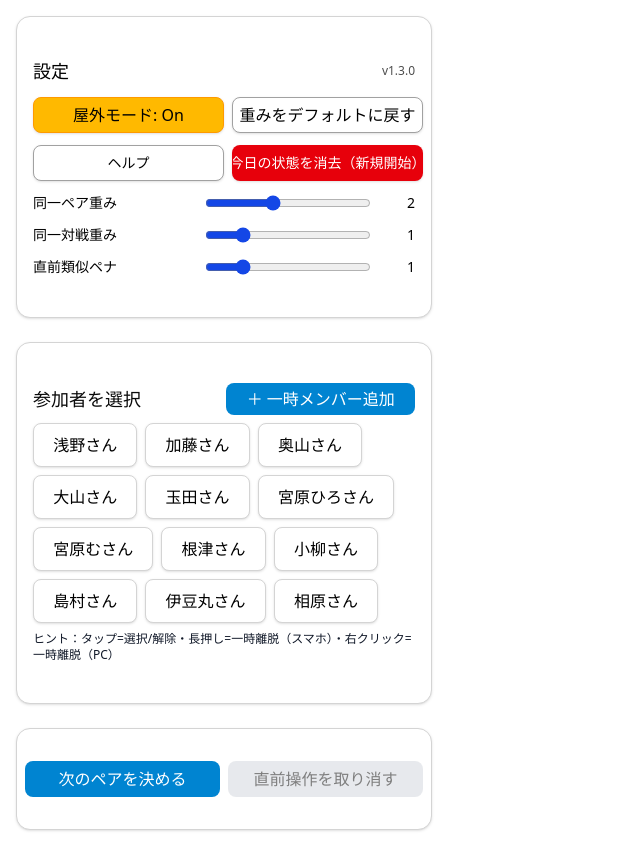
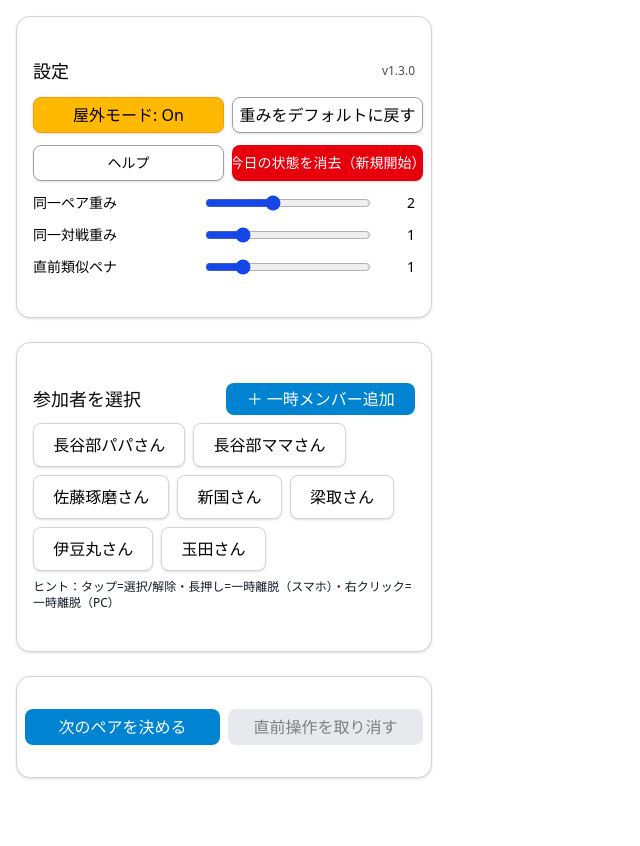
Before and after one commit to JunichiTamada/tennis-pairing, a React (Vite) app: page / in a window 1280 px wide. Shown: the whole page, without its empty margins (0-640 px from the left). After the commit the page ends 800 px from the top, so only its background shows below. Built offline with nearby package versions, Linux system fonts and the light colour scheme.

Commit message:
HSBK: Set Initial Participants

```diff
--- a/src/App.tsx
+++ b/src/App.tsx
@@ -16,18 +16,13 @@ const APP_VERSION = "v1.3.0";
 
 // 初期登録メンバー
 const INITIAL_PARTICIPANTS = [
-  { id: 1, name: "浅野", gender: "男", selected: false, away: false, justReturned: false },
-  { id: 2, name: "加藤", gender: "男", selected: false, away: false, justReturned: false },
-  { id: 3, name: "奥山", gender: "男", selected: false, away: false, justReturned: false },
-  { id: 4, name: "大山", gender: "男", selected: false, away: false, justReturned: false },
-  { id: 5, name: "玉田", gender: "男", selected: false, away: false, justReturned: false },
-  { id: 6, name: "宮原ひろ", gender: "男", selected: false, away: false, justReturned: false },
-  { id: 7, name: "宮原む", gender: "女", selected: false, away: false, justReturned: false },
-  { id: 8, name: "根津", gender: "男", selected: false, away: false, justReturned: false },
-  { id: 9, name: "小柳", gender: "男", selected: false, away: false, justReturned: false },
-  { id: 10, name: "島村", gender: "男", selected: false, away: false, justReturned: false },
-  { id: 11, name: "伊豆丸", gender: "女", selected: false, away: false, justReturned: false },
-  { id: 12, name: "相原", gender: "女", selected: false, away: false, justReturned: false },
+    { id: 1, name: "長谷部パパ", gender: "男", selected: false, away: false, justReturned: false },
+    { id: 2, name: "長谷部ママ", gender: "女", selected: false, away: false, justReturned: false },
+    { id: 3, name: "佐藤琢磨", gender: "男", selected: false, away: false, justReturned: false },
+    { id: 4, name: "新国", gender: "男", selected: false, away: false, justReturned: false },
+    { id: 5, name: "梁取", gender: "男", selected: false, away: false, justReturned: false },
+    { id: 6, name: "伊豆丸", gender: "女", selected: false, away: false, justReturned: false },
+    { id: 7, name: "玉田", gender: "男", selected: false, away: false, justReturned: false },
 ];
 
 // ローカルタイムの YYYY-MM-DD
```
Lines whose indentation alone changed are shown as unchanged.
